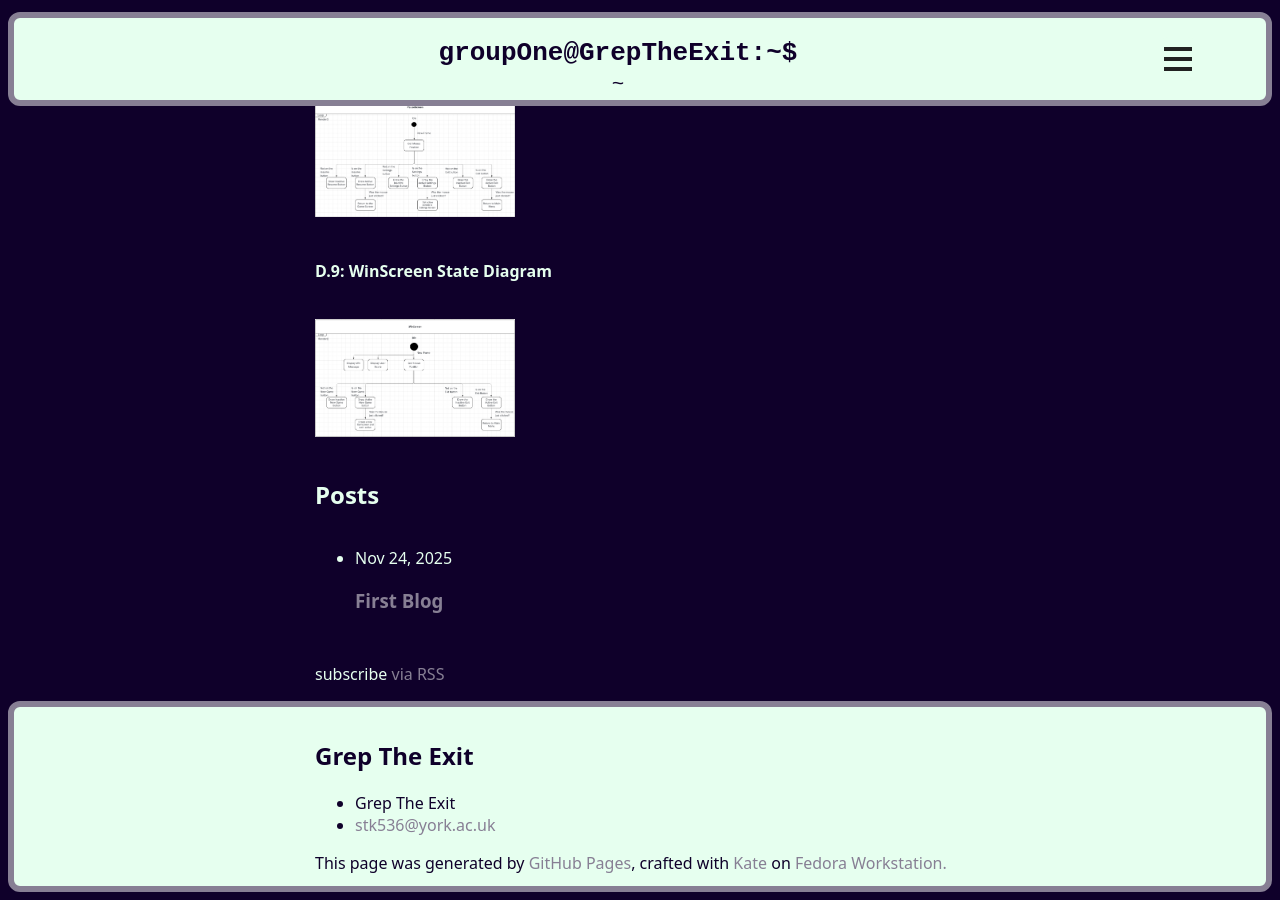
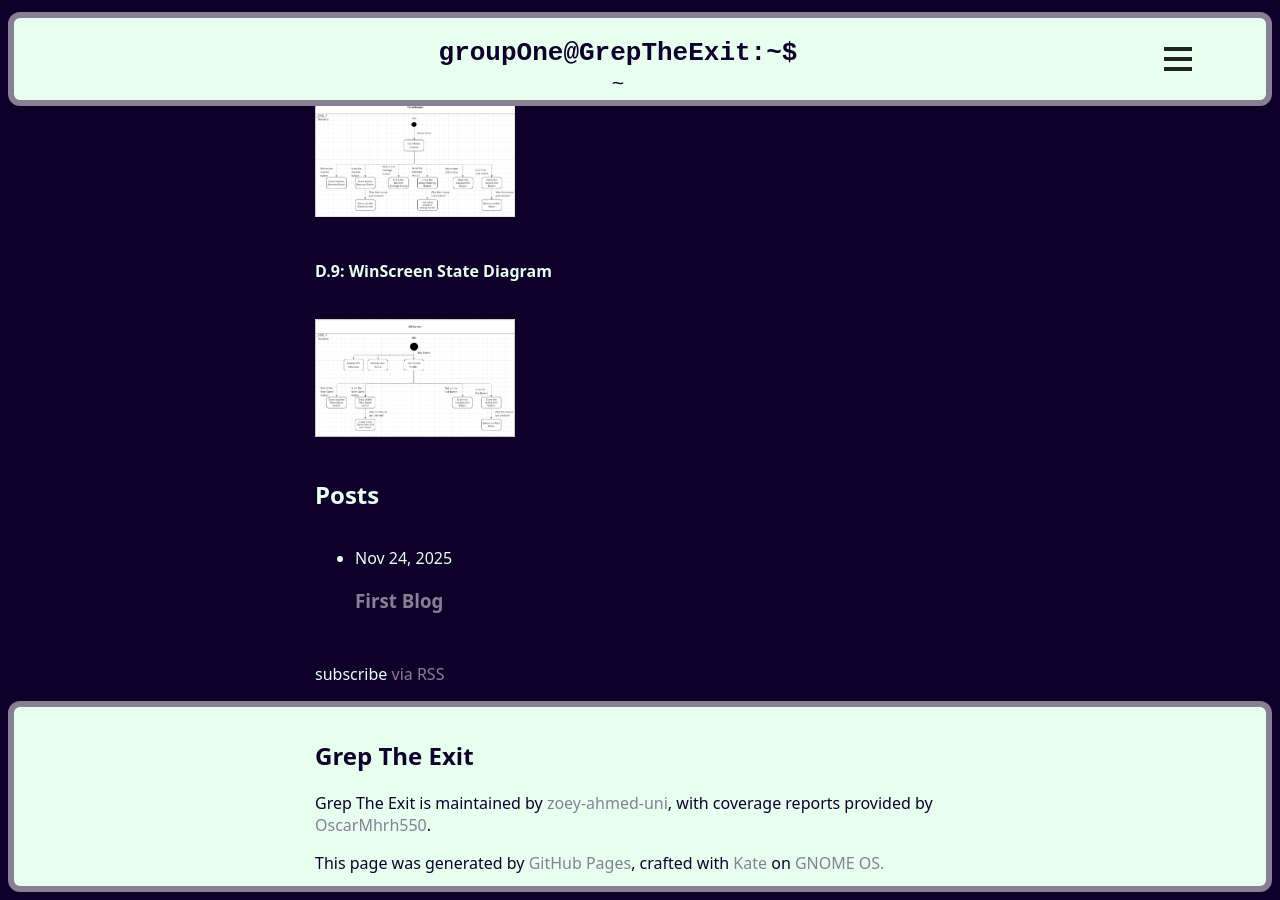
Before and after one commit to ENG1-C2G3/eng1-c2g3.github.io, a Jekyll site: the page built from index.markdown, in a window 1280 px wide and 900 px high, scrolled down 5691 px. Built offline with Jekyll 4.4.1, drawn with Linux system fonts in a browser that asks for light colours.

Commit message:
footer: Tweak footer content.
* Provide credit to me and Oscar where due.
* Update details

```diff
--- a/_config.yml
+++ b/_config.yml
@@ -38,6 +38,10 @@ sass:
   sass_dir: _sass
   style: compressed
 
+authors:
+    main: zoey-ahmed-uni
+    reports: OscarMhrh550
+
 # Exclude from processing.
 # The following items will not be processed, by default.
 # Any item listed under the `exclude:` key here will be automatically added to
--- a/_includes/footer.html
+++ b/_includes/footer.html
@@ -2,31 +2,18 @@
   <data class="u-url" href="{{ "/" | relative_url }}"></data>
 
   <div class="wrapper">
-
     <h2 class="footer-heading">{{ site.title | escape }}</h2>
 
+
+    <p>{{ site.title | escape }} is maintained by <a href="https://github.com/{{ site.authors.main | escape }}">{{ site.authors.main | escape }}</a>, with coverage reports provided by <a href="https://github.com/{{ site.authors.reports | escape }}">{{ site.authors.reports | escape }}</a>. </p>
+
     <div class="footer-col-wrapper">
-      <div class="footer-col footer-col-1">
-        <ul class="contact-list">
-          <li class="p-name">
-            {%- if site.author -%}
-              {{ site.author | escape }}
-            {%- else -%}
-              {{ site.title | escape }}
-            {%- endif -%}
-            </li>
-            {%- if site.email -%}
-            <li><a class="u-email" href="mailto:{{ site.email }}">{{ site.email }}</a></li>
-            {%- endif -%}
-        </ul>
-      </div>
+      <span class="site-footer-credits">This page was generated by
+          <a href="https://pages.github.com" target="_blank">GitHub Pages</a>, crafted with
+          <a href="https://kate-editor.org/en-gb/" target="_blank"> Kate </a> on
+          <a href="https://os.gnome.org/" target="_blank"> GNOME OS.</a>
+      </span>
     </div>
-
-    <span class="site-footer-credits">This page was generated by
-        <a href="https://pages.github.com" target="_blank">GitHub Pages</a>, crafted with
-        <a href="https://kate-editor.org/en-gb/" target="_blank"> Kate </a> on
-        <a href="https://fedoraproject.org/workstation/" target="_blank"> Fedora Workstation.</a>
-    </span>
   </div>
 
 </footer>
```
